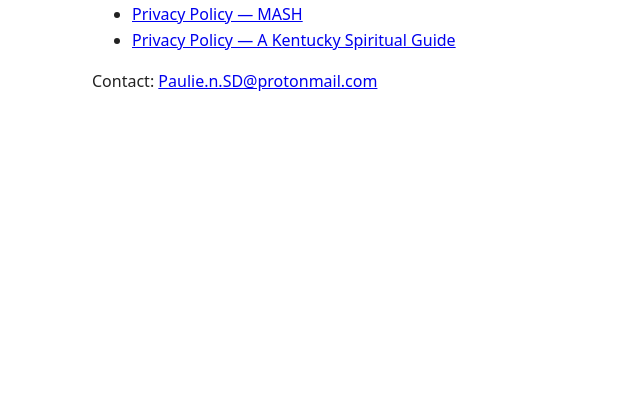
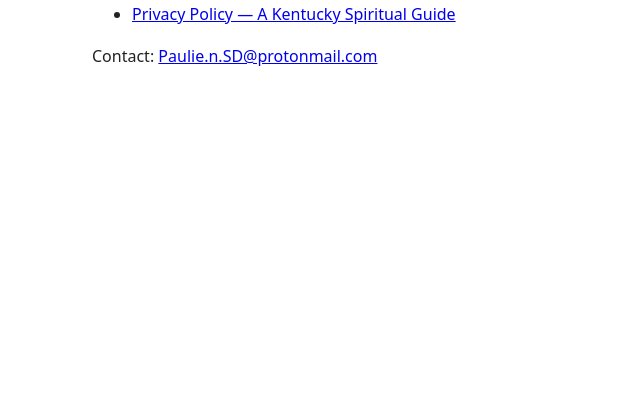
Before and after one commit to paulbevins63-bit/policies, a plain HTML site: page index.html in a window 1280 px wide. Shown: the part 392-800 px from the top of the page, without its empty margins (196-836 px from the left). Drawn offline with Linux system fonts and the light colour scheme.

Commit message:
Front page: the MASH privacy policy link comes off (Paul, 2026-11-18: remove all the MASH links); the page stays for MASH's Play listing
Co-Authored-By: Claude Opus 5.5 <noreply@anthropic.com>

```diff
--- a/index.html
+++ b/index.html
@@ -28,7 +28,6 @@
 </ul>
 <h2>Policies</h2>
 <ul>
-  <li><a href="mash-privacy-policy.html">Privacy Policy — MASH</a></li>
   <li><a href="spirit-privacy-policy.html">Privacy Policy — A Kentucky Spiritual Guide</a></li>
 </ul>
 <p>Contact: <a href="mailto:Paulie.n.SD@protonmail.com">Paulie.n.SD@protonmail.com</a></p>
```
